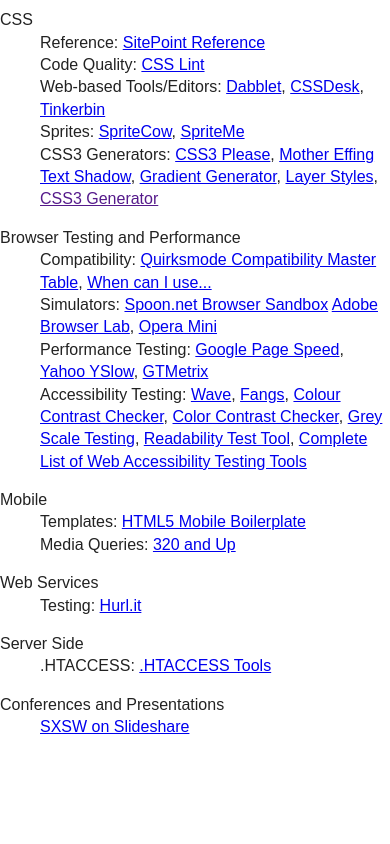
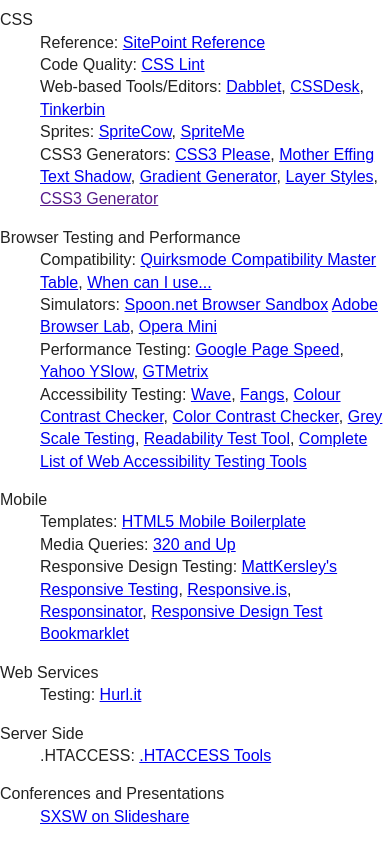
Before and after one commit to jonahlyn/Start-Page, a plain HTML site: page index.html in a window 390 px wide. Shown: the part 397-1241 px from the top of the page. Before the commit the page ends 1152 px from the top, so only its background shows below. Drawn offline with nearby package versions, Linux system fonts and the light colour scheme.

Commit message:
Adding responsive design resources.

```diff
--- a/index.html
+++ b/index.html
@@ -169,6 +169,13 @@
 			<dd>
 				Media Queries: <a href="http://www.stuffandnonsense.co.uk/blog/about/320_and_up">320 and Up</a>
 			</dd>
+			<dd>
+				Responsive Design Testing:
+					<a href="http://mattkersley.com/responsive/">MattKersley's Responsive Testing</a>,
+					<a href="http://responsive.is/foodsense.is">Responsive.is</a>,
+					<a href="http://www.responsinator.com/">Responsinator</a>,
+					<a href="http://www.benjaminkeen.com/misc/bricss/">Responsive Design Test Bookmarklet</a>
+			</dd>
 		</dl>
 
 		<!-- Web Services -->
```
